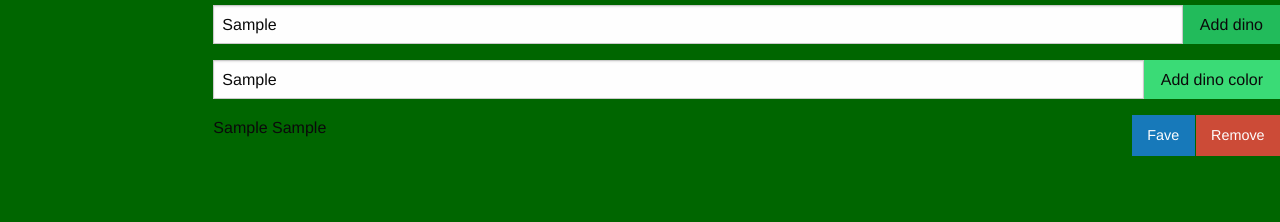
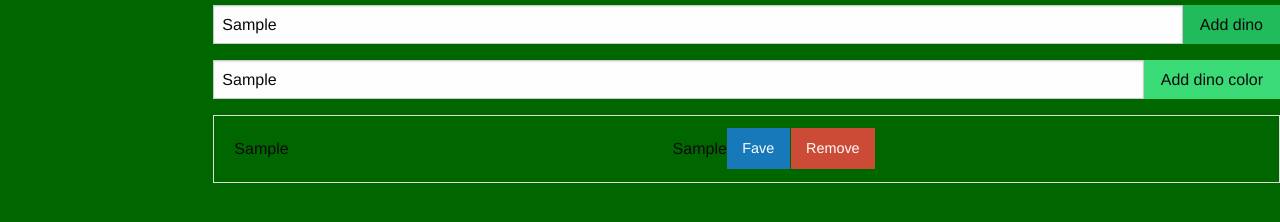
Before and after one commit to athenieshi/dinoplasty, a plain HTML site: page index.html in a window 1280 px wide. Both pictures are taken after typing "Sample", "Sample" into the empty fields and a click on the button "Add dino". Shown: the part 70-292 px from the top of the page. Drawn offline with nearby package versions, Linux system fonts and the light colour scheme.

Commit message:
formatting css

```diff
--- a/app.css
+++ b/app.css
@@ -25,7 +25,7 @@
 }*/
 
 
-.template {
+.dino.template {
     visibility: hidden;
 }
 
@@ -34,5 +34,20 @@
 }
 
 .dino {
-    clear:both;
+    border: 1px solid #ddd;
+    display: flex;
+    align-items: center;
+    padding: 0.75rem 1.25rem;
 }
+
+.dino + .dino {
+    border-top: none;
+}
+
+.dino-name {
+    flex-grow:1;
+}
+
+.actions.button-group {
+    margin-bottom: 0;
+}
```
